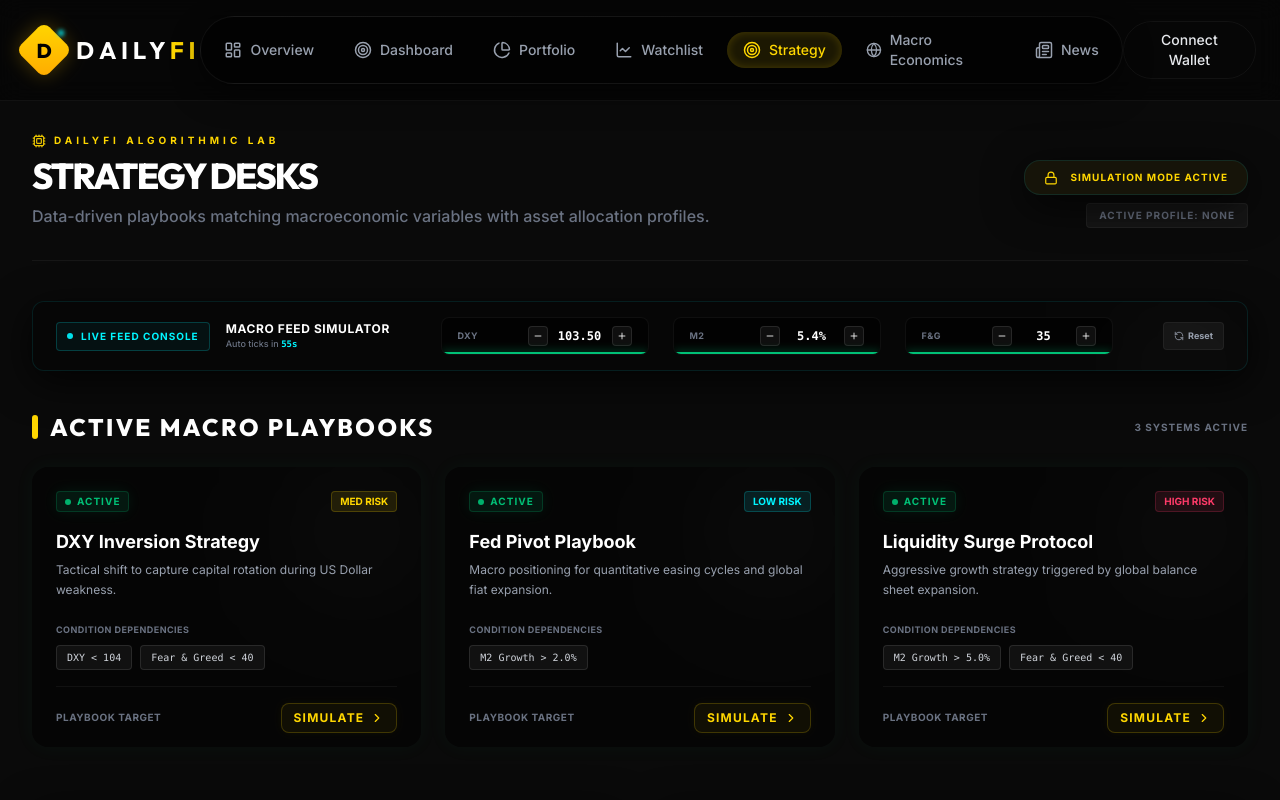
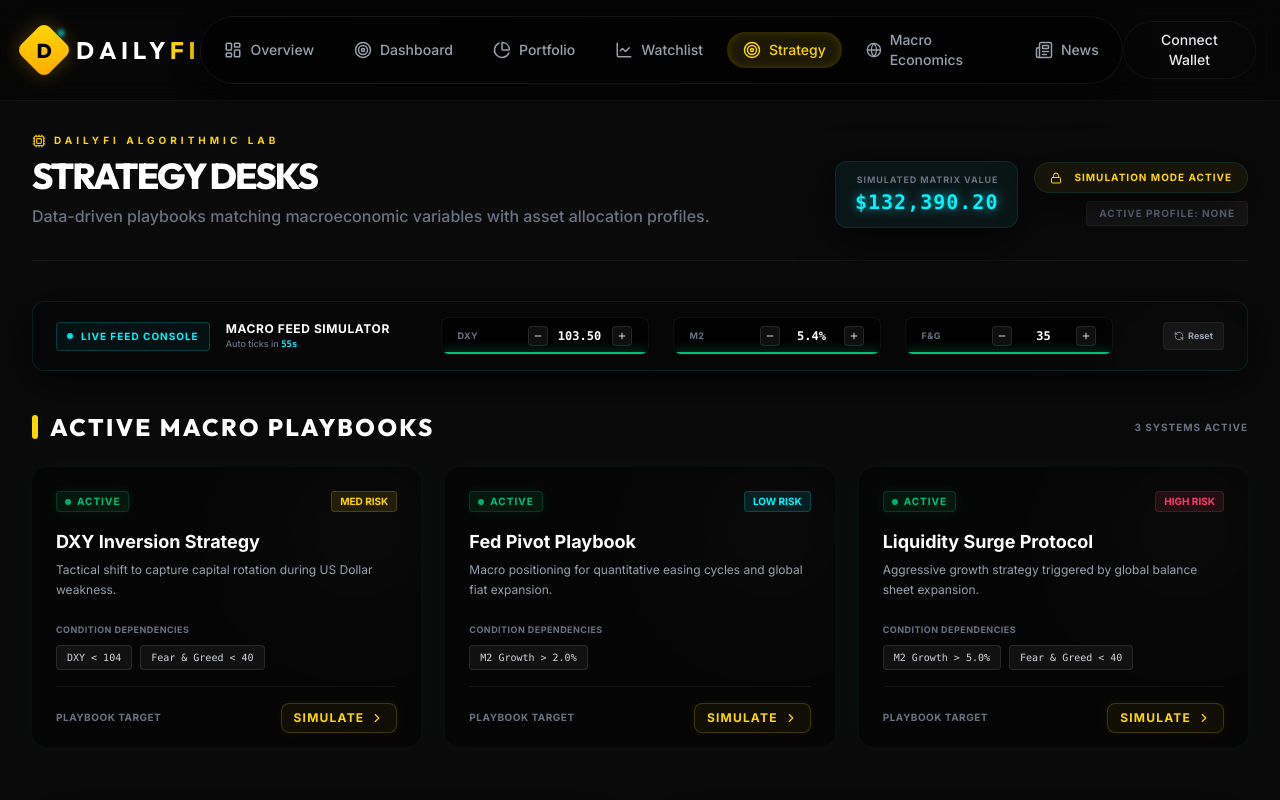
Before and after one commit to mirfozilovmuhammadali-tech/DailyFi, a React (Vite) app: page /strategy in a window 1280 px wide. Shown: the top 800 px of the page. Built offline with nearby package versions, Linux system fonts and the light colour scheme.

Commit message:
Implement dynamic insights matrix brief, playbook select scroll-highlight linkage, live account balance fluctuation, and system overlay alert notifications

```diff
--- a/src/pages/Strategy.tsx
+++ b/src/pages/Strategy.tsx
@@ -47,8 +47,17 @@ const Strategy: React.FC = () => {
   // Unified Portfolio Deployment State (conservative / aggressive / null)
   const [activePortfolio, setActivePortfolio] = useState<'conservative' | 'aggressive' | null>(null);
 
+  // Simulated Live Account Balance ($132,390.20 baseline)
+  const [accountBalance, setAccountBalance] = useState<number>(132390.20);
+
+  // Expanded Playbook Brief State
+  const [selectedPlaybookId, setSelectedPlaybookId] = useState<string | null>(null);
+
   // Toast Notification State
   const [notification, setNotification] = useState<{ message: string; type: 'success' | 'info' | 'warning' } | null>(null);
+
+  // High-Tech Bottom-Right Overlay System Alert State
+  const [systemAlert, setSystemAlert] = useState<string | null>(null);
 
   // Ref for scrolling to portfolio cards
   const portfolioSectionRef = useRef<HTMLDivElement>(null);
@@ -136,6 +145,44 @@ const Strategy: React.FC = () => {
     }));
   }, [simDxy, simM2, simFearGreed]);
 
+  // Simulated Account Balance Fluctuation Engine
+  useEffect(() => {
+    if (!activePortfolio) {
+      setAccountBalance(132390.20);
+      return;
+    }
+
+    const interval = setInterval(() => {
+      setAccountBalance(prev => {
+        const isUp = Math.random() > 0.5;
+        if (activePortfolio === 'conservative') {
+          // Conservative changes subtly by +/- $10
+          const delta = Number((Math.random() * 10).toFixed(2));
+          return Number((prev + (isUp ? delta : -delta)).toFixed(2));
+        } else {
+          // Aggressive swings wildly by +/- $140
+          const delta = Number((Math.random() * 140).toFixed(2));
+          return Number((prev + (isUp ? delta : -delta)).toFixed(2));
+        }
+      });
+    }, 2500);
+
+    return () => clearInterval(interval);
+  }, [activePortfolio]);
+
+  // Helper to format currency
+  const formatCurrency = (val: number) => {
+    return new Intl.NumberFormat('en-US', { style: 'currency', currency: 'USD' }).format(val);
+  };
+
+  // Helper to trigger bottom-right matrix overlay alerts
+  const triggerSystemAlert = (message: string) => {
+    setSystemAlert(message);
+    setTimeout(() => {
+      setSystemAlert(null);
+    }, 6000);
+  };
+
   // Helper for status styles
   const getStatusBadge = (status: Playbook['status']) => {
     if (status === 'ACTIVE') {
@@ -191,7 +238,7 @@ const Strategy: React.FC = () => {
     });
   };
 
-  // Toggle portfolio simulation deployment
+  // Toggle portfolio simulation deployment (safe toggle-off & mutex selection)
   const togglePortfolio = (portfolioId: 'conservative' | 'aggressive') => {
     if (activePortfolio === portfolioId) {
       setActivePortfolio(null);
@@ -199,17 +246,20 @@ const Strategy: React.FC = () => {
     } else {
       setActivePortfolio(portfolioId);
       triggerNotification(`${portfolioId === 'conservative' ? 'Conservative' : 'Aggressive'} simulation deployed`, 'success');
+      triggerSystemAlert("SYSTEM: Strategy profile successfully injected into Live Matrix Simulation Engine.");
     }
   };
 
-  // Handle Playbook "SIMULATE >" Action
+  // Handle Playbook "SIMULATE >" Action (link to portfolio highlighting & scroll)
   const handlePlaybookSimulate = (playbookId: string) => {
-    const targetPortfolio = playbookId === 'playbook-3' ? 'aggressive' : 'conservative';
+    // DXY Inversion -> Aggressive. Fed Pivot -> Conservative. Liquidity Surge -> Aggressive.
+    const targetPortfolio = playbookId === 'playbook-2' ? 'conservative' : 'aggressive';
     setActivePortfolio(targetPortfolio);
 
     // Smooth scroll down to Model Portfolios Section
     portfolioSectionRef.current?.scrollIntoView({ behavior: 'smooth' });
     triggerNotification(`Simulating Playbook target: Selected & Highlighted ${targetPortfolio === 'conservative' ? 'Conservative' : 'Aggressive'} Portfolio`, 'success');
+    triggerSystemAlert(`SYSTEM: Playbook target selection injected. Highlighting ${targetPortfolio === 'conservative' ? 'CONSERVATIVE' : 'AGGRESSIVE'} allocation model.`);
   };
 
   // Generate Interactive Simulation Recommendation
@@ -330,8 +380,26 @@ const Strategy: React.FC = () => {
         )}
       </AnimatePresence>
 
+      {/* High-Tech Matrix System Alert Overlay */}
+      <AnimatePresence>
+        {systemAlert && (
+          <motion.div
+            initial={{ opacity: 0, x: 100, y: 0 }}
+            animate={{ opacity: 1, x: 0, y: 0 }}
+            exit={{ opacity: 0, x: 50, scale: 0.9 }}
+            className="fixed bottom-6 right-6 z-[250] bg-black/95 border border-cyan/30 text-cyan px-6 py-4 rounded-xl shadow-[0_0_30px_rgba(0,245,255,0.3)] backdrop-blur-md max-w-sm flex items-start gap-3"
+          >
+            <div className="w-2 h-2 rounded-full bg-cyan animate-ping mt-1.5 shrink-0" />
+            <div>
+              <div className="text-[10px] font-black uppercase tracking-widest text-cyan/70 mb-1">Matrix Terminal Status</div>
+              <p className="text-xs font-mono font-bold leading-relaxed">{systemAlert}</p>
+            </div>
+          </motion.div>
+        )}
+      </AnimatePresence>
+
       {/* Premium Header */}
-      <div className="flex flex-col md:flex-row md:items-end justify-between gap-4 border-b border-white/5 pb-8">
+      <div className="flex flex-col md:flex-row md:items-end justify-between gap-6 border-b border-white/5 pb-8">
         <div>
           <div className="flex items-center gap-2 mb-2">
             <Cpu size={14} className="text-gold animate-pulse" />
@@ -340,20 +408,30 @@ const Strategy: React.FC = () => {
           <h1 className="text-4xl font-heading font-black text-white tracking-tighter uppercase">Strategy Desks</h1>
           <p className="text-gray-500 mt-2 text-base font-medium">Data-driven playbooks matching macroeconomic variables with asset allocation profiles.</p>
         </div>
-        <div className="flex flex-col gap-2 items-end">
-          <div className="flex items-center gap-3 glass-card-laser px-5 py-2.5 border-gold/10 bg-gold/5">
-            <Lock size={14} className="text-gold" />
+
+        {/* Dynamic Badges and Live Account Balance */}
+        <div className="flex flex-wrap items-center gap-4">
+          <div className="glass-card-laser px-5 py-3 border-cyan/15 bg-cyan/5 flex flex-col items-end shrink-0 rounded-xl">
+            <span className="text-[9px] font-black text-gray-500 uppercase tracking-widest">Simulated Matrix Value</span>
+            <span className="text-xl font-mono font-black text-cyan tracking-wider glow-cyan mt-0.5">
+              {formatCurrency(accountBalance)}
+            </span>
+          </div>
+          <div className="flex flex-col gap-2 items-end shrink-0">
+            <div className="flex items-center gap-3 glass-card-laser px-4 py-2 border-gold/10 bg-gold/5">
+              <Lock size={12} className="text-gold" />
               <span className="text-[10px] font-black text-gold uppercase tracking-widest laser-badge">Simulation Mode Active</span>
             </div>
             {activePortfolio ? (
               <div className="text-[10px] font-black text-cyan uppercase tracking-widest bg-cyan/10 border border-cyan/20 px-3 py-1 rounded shadow-[0_0_15px_rgba(0,245,255,0.2)] animate-pulse">
-              ACTIVE PROFILE: {activePortfolio === 'conservative' ? 'CONSERVATIVE' : 'AGGRESSIVE'}
+                ACTIVE PROFILE: {activePortfolio.toUpperCase()}
               </div>
             ) : (
               <div className="text-[10px] font-black text-gray-500 uppercase tracking-widest bg-white/5 border border-white/5 px-3 py-1 rounded">
                 ACTIVE PROFILE: NONE
               </div>
             )}
+          </div>
         </div>
       </div>
 
@@ -477,9 +555,12 @@ const Strategy: React.FC = () => {
           {playbooks.map((p) => (
             <div
               key={p.id}
-              className={`glass-card-laser p-6 flex flex-col justify-between h-[280px] transition-all duration-500 group relative ${
-                p.status === 'ACTIVE'
-                  ? 'border-bullish/30 shadow-[0_0_20px_rgba(0,192,118,0.05)] bg-black/50'
+              onClick={() => setSelectedPlaybookId(prev => prev === p.id ? null : p.id)}
+              className={`glass-card-laser p-6 flex flex-col justify-between h-[280px] transition-all duration-500 group relative cursor-pointer ${
+                selectedPlaybookId === p.id
+                  ? 'border-cyan shadow-[0_0_20px_rgba(0,245,255,0.1)] bg-black/60'
+                  : p.status === 'ACTIVE'
+                  ? 'border-bullish/30 shadow-[0_0_20px_rgba(0,192,118,0.05)] bg-black/50 hover:border-cyan/30'
                   : 'bg-black/40 border-white/5 hover:border-white/20'
               }`}
             >
@@ -508,11 +589,14 @@ const Strategy: React.FC = () => {
                 </div>
               </div>
 
-              {/* Glowing fully interactive action button */}
+              {/* Glowing action simulate button */}
               <div className="pt-4 border-t border-white/5 relative z-10 flex items-center justify-between mt-4">
                 <div className="text-[10px] font-black text-gray-500 uppercase tracking-wider">Playbook Target</div>
                 <button
-                  onClick={() => handlePlaybookSimulate(p.id)}
+                  onClick={(e) => {
+                    e.stopPropagation();
+                    handlePlaybookSimulate(p.id);
+                  }}
                   className="px-3 py-1.5 rounded-lg border border-gold/20 bg-gold/5 hover:bg-gold/15 text-xs font-black text-gold uppercase tracking-widest flex items-center gap-1.5 shadow-[0_0_10px_rgba(255,215,0,0.05)] hover:shadow-[0_0_15px_rgba(255,215,0,0.2)] transition-all active:scale-95"
                 >
                   Simulate <ChevronRight size={14} />
@@ -521,6 +605,36 @@ const Strategy: React.FC = () => {
             </div>
           ))}
         </div>
+
+        {/* Dynamic Analytical Brief Expansion Drawer */}
+        <AnimatePresence>
+          {selectedPlaybookId && (
+            <motion.div
+              initial={{ opacity: 0, height: 0 }}
+              animate={{ opacity: 1, height: 'auto' }}
+              exit={{ opacity: 0, height: 0 }}
+              className="overflow-hidden w-full pt-2"
+            >
+              <div className="glass-card-laser p-6 bg-cyan/5 border-cyan/20 rounded-xl relative shadow-[0_0_20px_rgba(0,245,255,0.05)]">
+                <div className="flex items-center gap-2 mb-2">
+                  <Info size={14} className="text-cyan animate-pulse" />
+                  <span className="text-[10px] font-black text-cyan uppercase tracking-widest">Integrated Analytical Matrix Brief</span>
+                </div>
+                <p className="text-sm font-mono text-gray-300 leading-relaxed">
+                  {selectedPlaybookId === 'playbook-1' &&
+                    "ANALYSIS: DXY weakness historically triggers capital rotation into high-beta risk assets. Current matrix yields a 78% historical probability of Layer-1 outperformance."
+                  }
+                  {selectedPlaybookId === 'playbook-2' &&
+                    "ANALYSIS: Interest rate cuts expand global M2 money supply. Recommended action: Systematic DCA into hard store-of-value assets (BTC/ETH)."
+                  }
+                  {selectedPlaybookId === 'playbook-3' &&
+                    "ANALYSIS: High global liquidity growth combined with extreme fear creates an optimal asymmetric risk-reward window. Reallocating into ecosystem and high-beta protocols."
+                  }
+                </p>
+              </div>
+            </motion.div>
+          )}
+        </AnimatePresence>
       </div>
 
       {/* SECTION 2: MODEL PORTFOLIOS */}
@@ -529,9 +643,9 @@ const Strategy: React.FC = () => {
         {/* Portfolio A - Conservative */}
         <div className={`glass-card-laser p-8 bg-black/60 relative overflow-hidden transition-all duration-500 ${
           activePortfolio === 'conservative'
-            ? 'border-cyan ring-1 ring-cyan shadow-[0_0_30px_rgba(0,245,255,0.25)] bg-black/80'
+            ? 'border-cyan ring-2 ring-cyan shadow-[0_0_30px_rgba(0,245,255,0.3)] bg-black/80'
             : 'border-white/5 hover:border-white/20'
-        }`}>
+        } ${activePortfolio === 'conservative' ? 'animate-[pulse_4s_infinite]' : ''}`}>
           <div className="absolute top-0 right-0 w-48 h-48 bg-white/5 rounded-full blur-[80px] pointer-events-none opacity-20"></div>
 
           <div className="flex justify-between items-start mb-6">
@@ -611,9 +725,9 @@ const Strategy: React.FC = () => {
         {/* Portfolio B - Aggressive */}
         <div className={`glass-card-laser p-8 bg-black/60 relative overflow-hidden transition-all duration-500 ${
           activePortfolio === 'aggressive'
-            ? 'border-cyan ring-1 ring-cyan shadow-[0_0_30px_rgba(0,245,255,0.25)] bg-black/80'
+            ? 'border-cyan ring-2 ring-cyan shadow-[0_0_30px_rgba(0,245,255,0.3)] bg-black/80'
             : 'border-white/5 hover:border-white/20'
-        }`}>
+        } ${activePortfolio === 'aggressive' ? 'animate-[pulse_4s_infinite]' : ''}`}>
           <div className="absolute top-0 right-0 w-48 h-48 bg-white/5 rounded-full blur-[80px] pointer-events-none opacity-20"></div>
 
           <div className="flex justify-between items-start mb-6">
```
Lines whose indentation alone changed are shown as unchanged.
